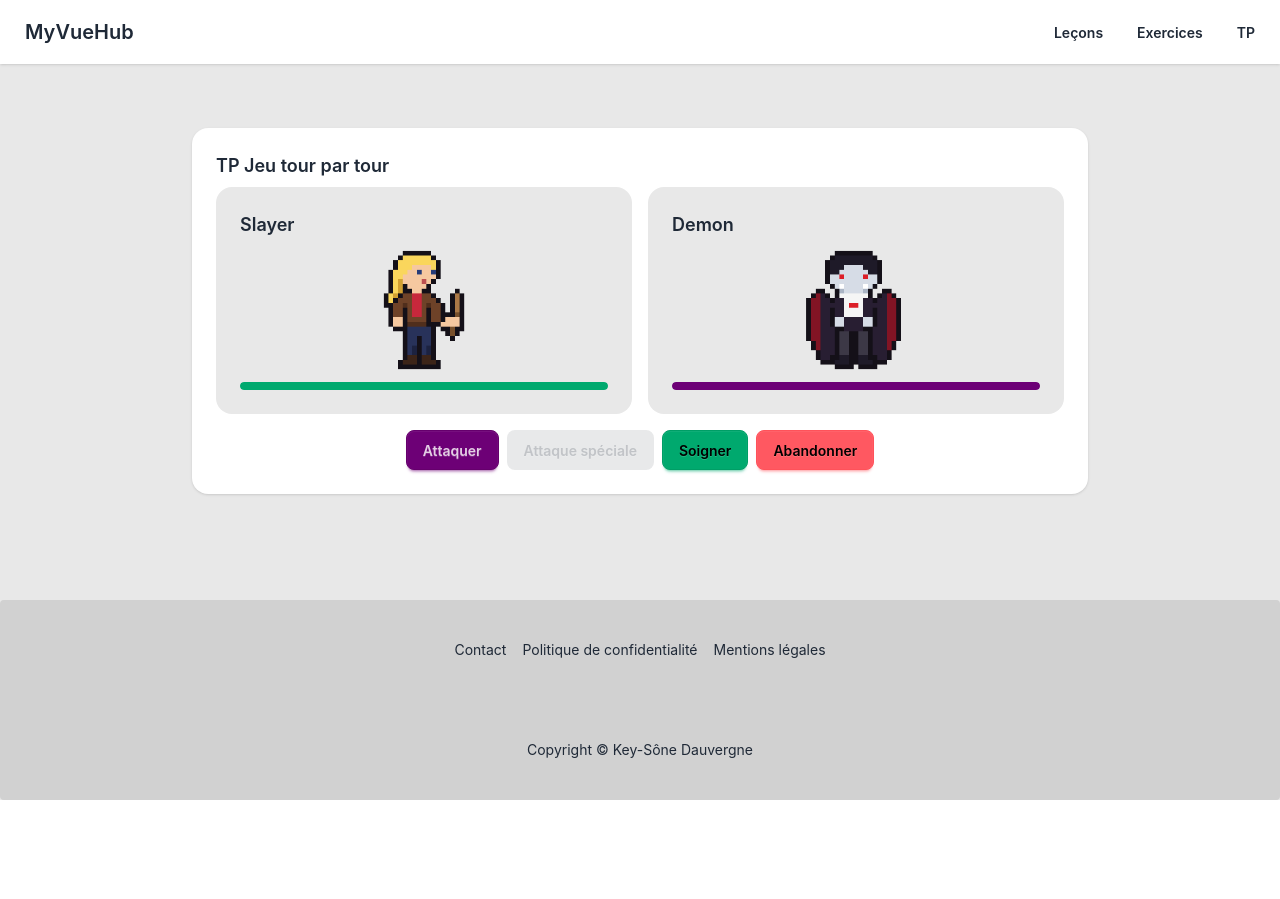
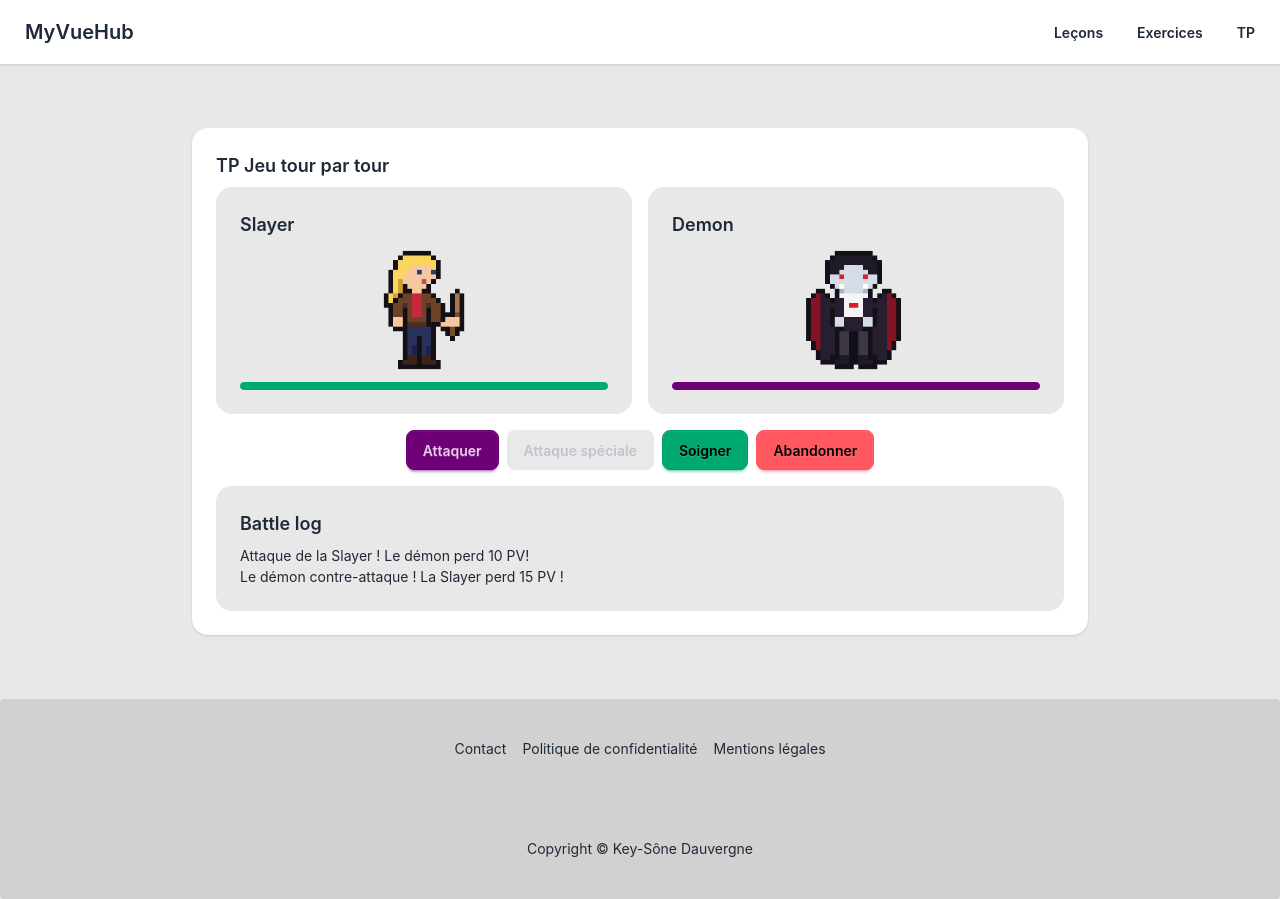
Before and after one commit to kdauvergne/my-vue-hub, a Vue app: page /tp/tp-tour-par-tour in a window 1280 px wide. Both pictures are taken after a click on the button "Attaquer". Before the commit the page ends 800 px from the top, so only its background shows below. Built offline with nearby package versions, Linux system fonts and the light colour scheme.

Commit message:
Rendu Jeu Tour par Tour final

```diff
--- a/src/views/tp/TP-jeu-tour-par-tour.vue
+++ b/src/views/tp/TP-jeu-tour-par-tour.vue
@@ -56,6 +56,17 @@
         >
           {{ resultat }}
         </p>
+
+        <div class="card bg-base-200">
+          <div class="card-body">
+            <h3 class="card-title">Battle log</h3>
+            <ul>
+              <li v-for="(log, index) in battlelog" :key="index">
+                {{ log }}
+              </li>
+            </ul>
+          </div>
+        </div>
       </div>
     </div>
   </div>
@@ -66,6 +77,10 @@ import { computed, ref } from "vue";
 
 const slayerPV = ref(100);
 const demonPV = ref(100);
+const degatsSlayer = ref(0);
+const degatsDemon = ref(0);
+
+const battlelog = ref([]);
 
 const currentround = ref(0);
 
@@ -89,16 +104,19 @@ const isActif = computed(() =>
 
 function attackDemon() {
   // lancer une attaque contre le démon
-  console.log("Attaque de la Slayer contre le Démon !");
 
   if (slayerPV.value <= 0 || demonPV.value <= 0) {
     console.log("Partie finie");
     return;
   }
 
+  console.log("Attaque de la Slayer contre le Démon !");
+
+  degatsDemon.value = 10;
   // infliger des dégâts à la vie du démon
-  demonPV.value -= 10;
+  demonPV.value = Math.max(demonPV.value - degatsDemon.value, 0);
 
+  battlelog.value.push("Attaque de la Slayer ! Le démon perd 10 PV!");
   // appeler la fonction attackSlayer pour le tour par tour
   if (demonPV.value > 0) {
     attackSlayer();
@@ -115,6 +133,8 @@ function attackSlayer() {
 
   // enlève 15 PV sans aller en dessous de 0
   slayerPV.value = Math.max(slayerPV.value - 15, 0);
+
+  battlelog.value.push("Le démon contre-attaque ! La Slayer perd 15 PV !");
 }
 
 function attackSpecial() {
@@ -125,13 +145,15 @@ function attackSpecial() {
     return;
   }
 
-  // enlève 10 PV sans aller en dessous de 0
-  demonPV.value = Math.max(demonPV.value - 10, 0);
+  degatsSlayer.value = 20;
+  // enlève 20 PV sans aller en dessous de 0
+  demonPV.value = Math.max(demonPV.value - degatsSlayer.value, 0);
 
   if (demonPV.value > 0) {
     attackSlayer();
   }
   currentround.value++;
+  battlelog.value.push("Attaque spéciale ! Le démon perd 20 PV !");
   console.log(currentround.value);
 }
 
@@ -140,6 +162,8 @@ function heal() {
 
   // ajoute 30 PV sans dépasser 100
   slayerPV.value = Math.min(slayerPV.value + 30, 100);
+
+  battlelog.value.push("La Slayer s'est soigné +30 PV !");
 
   if (demonPV.value > 0) {
     attackSlayer();
```
